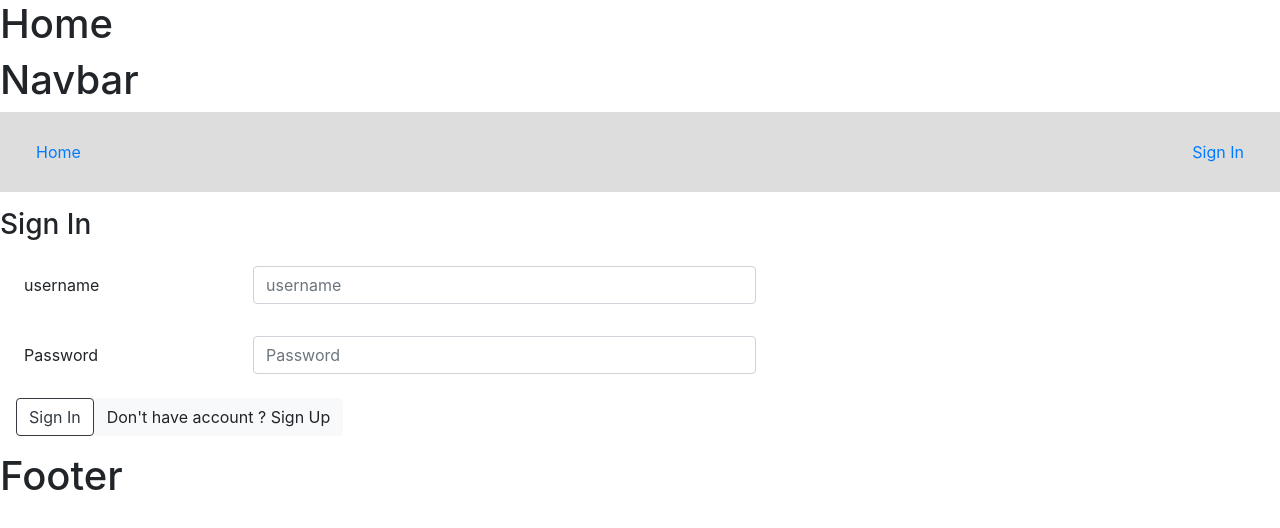
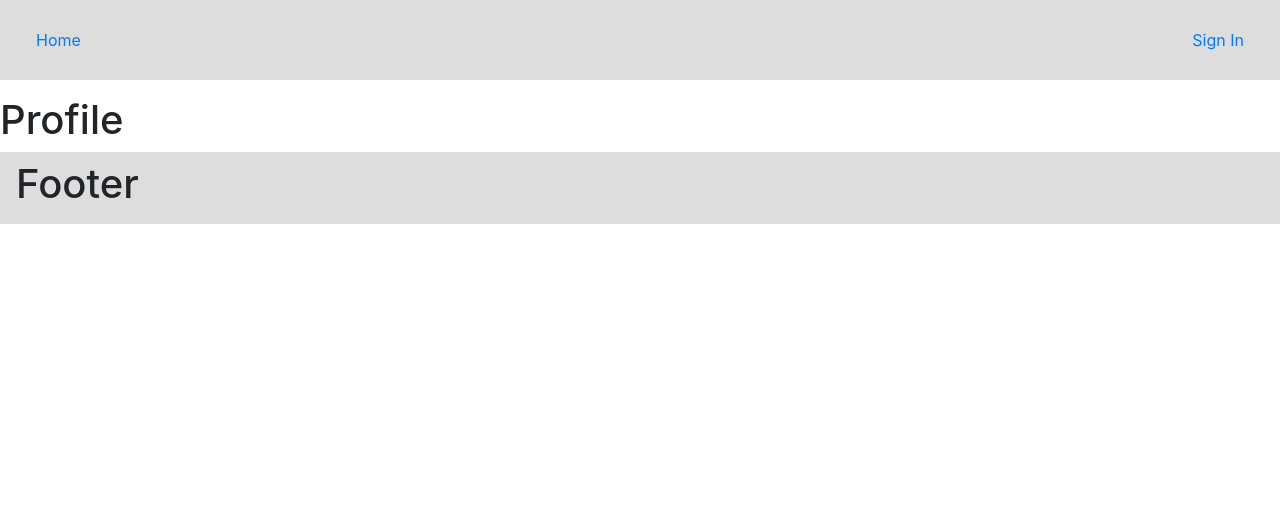
Before and after one commit to astonizer/WeGrow, a React (Create React App) app in the folder client/: page /auth/profile in a window 1280 px wide. Shown: the top 528 px of the page. Built offline with nearby package versions, Linux system fonts and the light colour scheme.

Commit message:
feat: UI of signin/signup

```diff
--- a/client/src/components/Auth/Auth.js
+++ b/client/src/components/Auth/Auth.js
@@ -30,21 +30,24 @@ const Auth = () => {
 	};
 
 	return (
-		<div>
+		<form className="m-3" onSubmit={handleSubmit}>
+			<div class="card text-center col-12 col-sm-9 col-md-7 col-lg-6 mx-auto p-0">
+				<div class="card-header bg-light">
 					<h3> {isSignup ? 'Sign Up' : 'Sign In'}</h3>
-			<form className="m-3" onSubmit={handleSubmit}>
+				</div>
+				<div class="card-body">
 					{isSignup && (
 						<div className="form-group row">
 							<label
 								htmlFor="email"
-							className="col-sm-2 col-form-label m-2"
+								className="col-form-label mx-auto"
 							>
-							Email
+								Email&nbsp;&nbsp;&nbsp;&nbsp;&nbsp;&nbsp;
 							</label>
-						<div className="col-sm-5">
+							<div className="col-12 col-sm-9 mx-auto">
 								<input
 									type="text"
-								className="form-control m-2"
+									className="form-control"
 									onChange={handelChange}
 									id="email"
 									placeholder="email@example.com"
@@ -56,14 +59,14 @@ const Auth = () => {
 						<div className="form-group row">
 							<label
 								htmlFor="username"
-							className="col-sm-2 col-form-label m-2"
+								className="col-form-label mx-auto"
 							>
 								username
 							</label>
-						<div className="col-sm-5">
+							<div className="col-12 col-sm-9 mx-auto">
 								<input
 									type="text"
-								className="form-control m-2"
+									className="form-control"
 									onChange={handelChange}
 									id="username"
 									placeholder="username"
@@ -74,14 +77,14 @@ const Auth = () => {
 					<div className="form-group row">
 						<label
 							htmlFor="password"
-						className="col-sm-2 col-form-label m-2"
+							className="col-form-label mx-auto"
 						>
 							Password
 						</label>
-					<div className="col-sm-5">
+						<div className="col-12 col-sm-9 mx-auto">
 							<input
 								type="password"
-							className="form-control m-2"
+								className="form-control"
 								autoComplete="cc-number"
 								onChange={handelChange}
 								id="password"
@@ -89,20 +92,22 @@ const Auth = () => {
 							/>
 						</div>
 					</div>
-				<button type="submit" className="btn btn-outline-dark">
+					<button type="submit" className="col-5 btn btn-outline-dark">
 						{isSignup ? 'Sign Up' : 'Sign In'}
 					</button>
+				</div>
 				<button
 						type="button"
-					className="btn btn-light"
+						className="card-footer bg-light btn btn-light"
 						onClick={switchMode}
 					>
 						{isSignup
 							? 'Already have an account ? Sign In'
 							: "Don't have account ? Sign Up"}
 				</button>
+
+			</div>
 		</form>
-		</div>
 	);
 };
 
--- a/client/src/components/Footer/Footer.js
+++ b/client/src/components/Footer/Footer.js
@@ -2,7 +2,7 @@ import React from 'react'
 
 function Footer() {
     return (
-        <div>
+        <div className="navbar">
             <h1>Footer</h1>
         </div>
     )
--- a/client/src/components/Home/Home.js
+++ b/client/src/components/Home/Home.js
@@ -9,16 +9,15 @@ function Home() {
     return (
         <Router>
             <div>
-                <h1>Home</h1>
                 <Navbar />
                 <Switch>
                     <Route exact path='/'>
                         <h1>Home route</h1>
                     </Route>
-                    <Route path='/auth'>
+                    <Route exact path='/auth'>
                         <Auth />
                     </Route>
-                    <Route path='/profile'>
+                    <Route exact path='/auth/profile'>
                         <Profile />
                     </Route>
                 </Switch>
--- a/client/src/components/Navbar/Navbar.js
+++ b/client/src/components/Navbar/Navbar.js
@@ -27,12 +27,11 @@ function Navbar() {
 
     return (
         <div>
-            <h1>Navbar</h1>
             <ul className="navbar">
                 <Link className="navbar1" to="/">Home</Link>
                 {user ? (
                     <>
-                        <Link className="navbar1" to="/profile">Profile</Link>
+                        <Link className="navbar1" to="/auth/profile">Profile</Link>
                         <Link className="navbar1" to="/" onClick={signOut}>Sign Out</Link>
                     </>
                 ) : (
--- a/client/src/redux/store/index.js
+++ b/client/src/redux/store/index.js
@@ -3,4 +3,6 @@ import thunk from 'redux-thunk';
 import reducers from '../reducers';
 
 // Global redux store
-export const store = createStore(reducers, compose(applyMiddleware(thunk), window.__REDUX_DEVTOOLS_EXTENSION__ && window.__REDUX_DEVTOOLS_EXTENSION__()));
+export const store = createStore(reducers, compose(applyMiddleware(thunk)));
+
+//  window.__REDUX_DEVTOOLS_EXTENSION__ && window.__REDUX_DEVTOOLS_EXTENSION__()
```
Also changed, not shown: client/src/components/Auth/Auth.css (added), client/src/components/Home/Home.css (added). Lines whose indentation alone changed are shown as unchanged.
